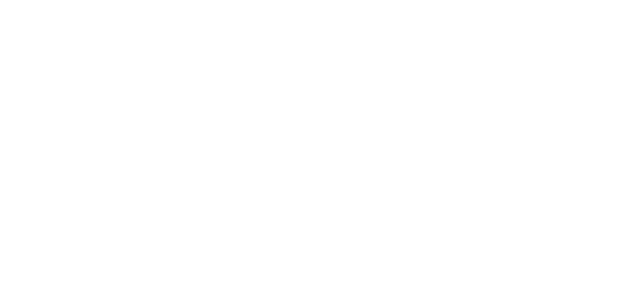
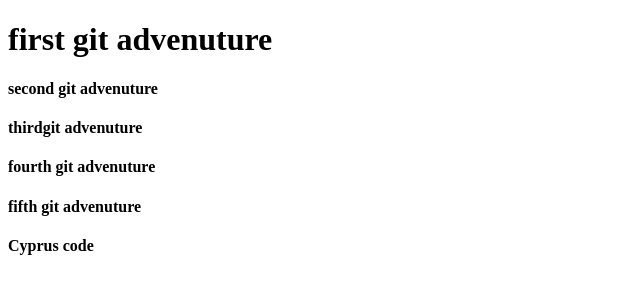
Before and after one commit to DanielKif1/Git_adventure, a plain HTML site: page index.html in a window 1280 px wide. Shown: the whole page, without its empty margins (0-640 px from the left). Drawn offline with Linux system fonts and the light colour scheme.

Commit message:
updated file

```diff
--- a/index.html
+++ b/index.html
@@ -7,11 +7,11 @@
     <title>Document</title>
 </head>
 <body>
-    <h1></h1>
-    <h4></h4>
-    <h4></h4>
-    <h4></h4>
-    <h4></h4>
-    <h4></h4>
+    <h1>first git advenuture</h1>
+    <h4>second git advenuture</h4>
+    <h4>thirdgit advenuture</h4>
+    <h4>fourth git advenuture</h4>
+    <h4>fifth git advenuture</h4>
+    <h4>Cyprus code</h4>
 </body>
 </html>
```
